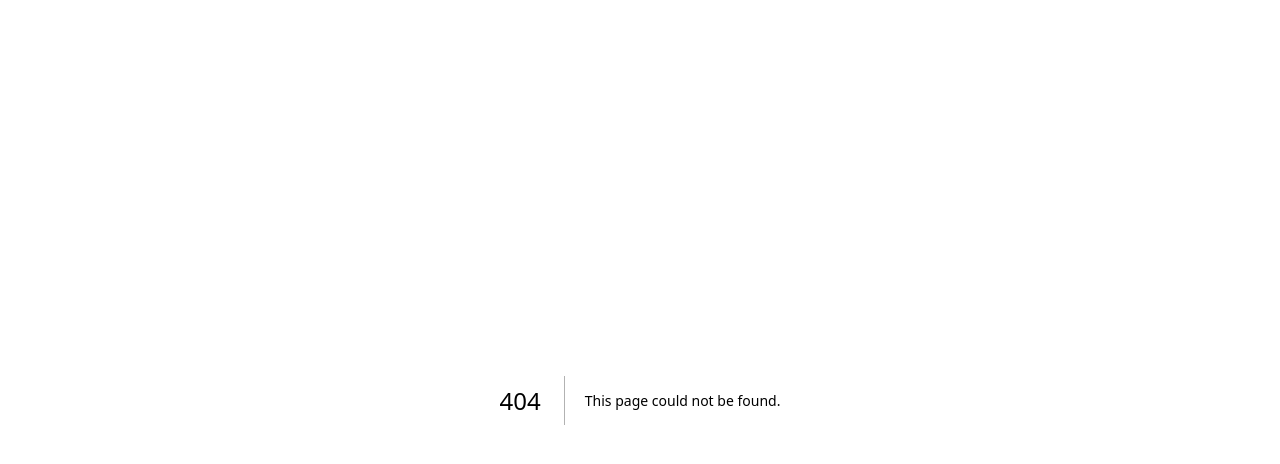
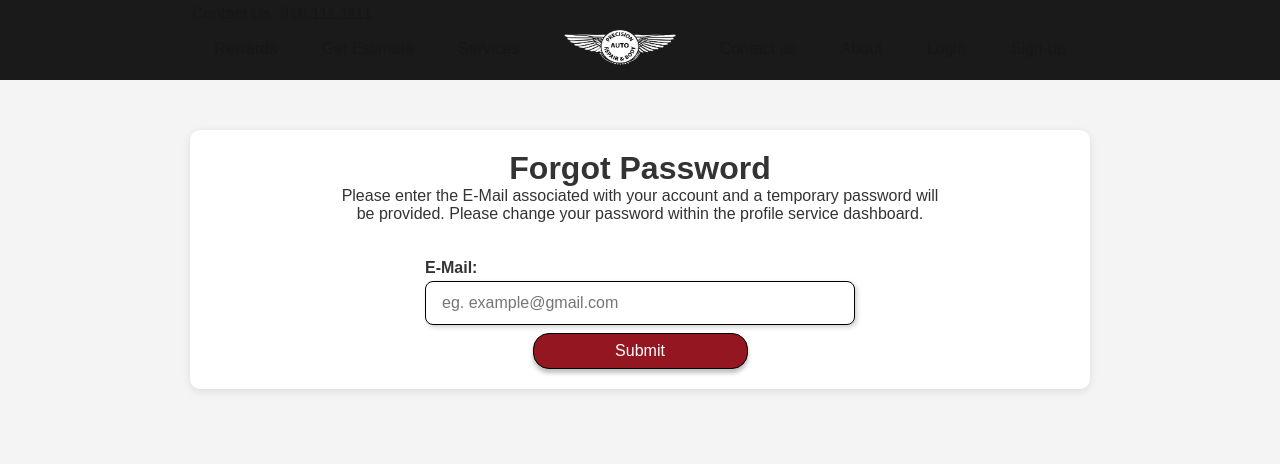
Before and after one commit to rockett366/Precision-Auto-Repair-and-Body, a Next.js app in the folder precision-auto/: page /forgot-password in a window 1280 px wide. Before the commit this address had no page. Shown: the top 464 px of the page. Built offline with nearby package versions, Linux system fonts and the light colour scheme.

Commit message:
Forgot password page
Adds the forgot password page. Has page description, text entry, and button. The button does not do anything yet.

```diff
--- /dev/null
+++ b/precision-auto/src/app/forgot-password/page.js
@@ -0,0 +1,45 @@
+// src/app/forgot-password/page.js
+import Image from "next/image";
+import styles from "./page.module.css";
+import Nav from "../constants/nav.js";
+
+export default function ForgotPassword() {
+  return (
+    <div>
+      <Nav />
+      <div className={styles.page}>
+        <main className={styles.main}>
+          <div className={styles.landing}>
+            <h1>Forgot Password</h1>
+            <p>Please enter the E-Mail associated with your account and a temporary password will</p>
+			<p>be provided. Please change your password within the profile service dashboard.</p>
+
+			<br />
+			<br />
+
+			<div className={styles.emailbox}>
+				<b>E-Mail:</b>
+				<div className={styles.formContainer}>
+					<div className={styles.inputWrapper}>
+					  <label htmlFor="email">
+					  </label>
+					  <input
+						className={styles.inputbox}
+						type="text"
+						placeholder="eg. example@gmail.com"
+						required
+					  ></input>
+					</div>
+				 </div>
+
+				<button className={styles.button + " " + styles.signup_button}>
+				Submit
+				</button>
+			</div>
+
+          </div>
+        </main>
+      </div>
+    </div>
+  );
+}
--- /dev/null
+++ b/precision-auto/src/app/forgot-password/page.module.css
@@ -0,0 +1,70 @@
+/* General Page Styling */
+.page {
+  padding: 20px;
+  padding-top: 130px;
+  min-height: 100vh;
+  text-align: center;
+  background-color: #f4f4f4; /* Light gray background */
+  color: #333; /* Dark gray text */
+  font-family: Arial, sans-serif;
+}
+
+/* Main Container */
+.main {
+  display: flex;
+  flex-direction: column;
+  align-items: center;
+}
+
+/* Landing Section */
+.landing {
+  background: #ffffff; /* White background for the section */
+  padding: 20px;
+  border-radius: 10px;
+  box-shadow: 0px 2px 8px rgba(0, 0, 0, 0.1);
+  width: 90%;
+  max-width: 900px;
+}
+
+/* Email form */
+
+.emailbox{
+  width: 50%;
+  margin: auto;
+}
+
+.emailbox b{
+	text-align: left;
+	display: block;
+}
+
+.button {
+  box-sizing: border-box;
+  padding: 8px 8px;
+  margin-top: 8px;
+  width: 50%;
+  border-radius: 16px;
+  box-shadow: 0px 4px 4px rgba(0, 0, 0, 0.25);
+  font-size: 16px;
+  color: white;
+  border: 1px solid black;
+  background-color: #931621;
+}
+
+.button:hover {
+  background-color: white;
+  color: #1a1a1a;
+  cursor: pointer;
+}
+
+.inputbox{
+  width: 100%;
+  padding: 12px 16px;
+  margin-top: 4px;
+  border: 1px solid black;
+  border-radius: 8px;
+  font-size: 16px;
+  box-shadow: 2px 2px 5px rgba(0, 0, 0, 0.2);
+  background-color: white;
+  color: #000000;
+}
```
